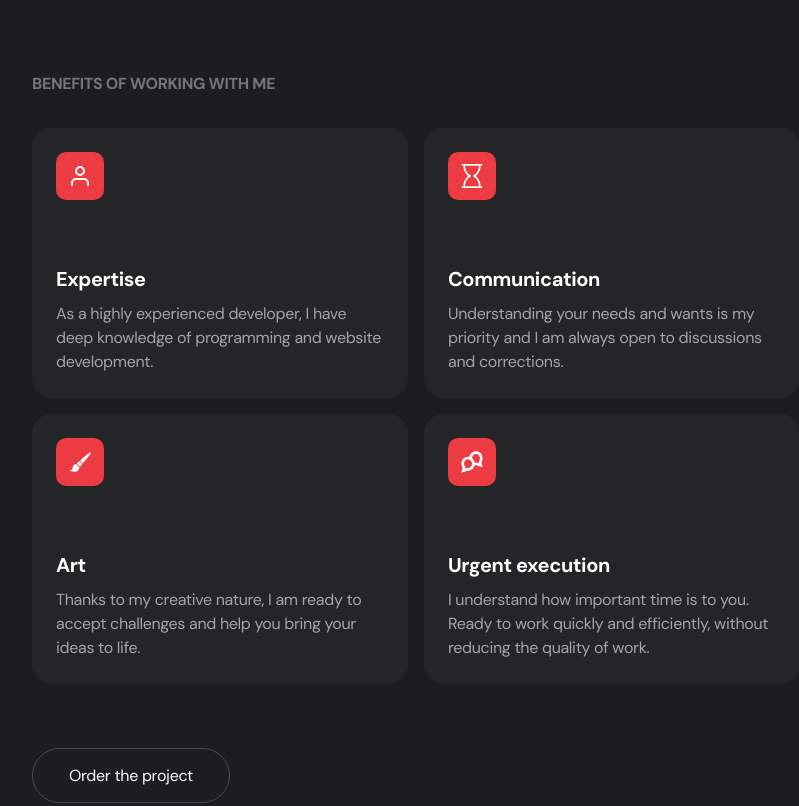
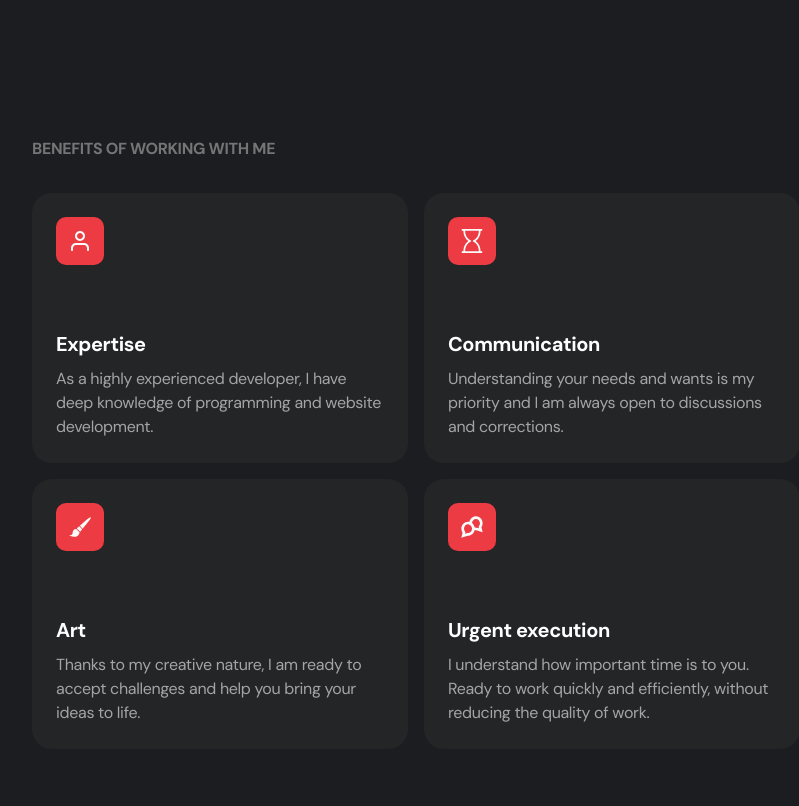
Before and after one commit to Levando21/lloyd-jefferson-, a website built with Vite: page src/index.html in a window 1280 px wide. Shown: the top 806 px of the page, without its empty margins (224-1023 px from the left). Built offline with nearby package versions, Linux system fonts and the light colour scheme; files whose address does not match are found by name.

Commit message:
updeate styles.css
padding section

```diff
--- a/src/css/reset.css
+++ b/src/css/reset.css
@@ -4,7 +4,11 @@ a:visited,
 a:hover {
   text-decoration: none;
 }
-
+*,
+::after,
+::before {
+  box-sizing: border-box;
+}
 body,
 h1,
 h2,
--- a/src/css/styles.css
+++ b/src/css/styles.css
@@ -58,6 +58,10 @@ body {
   margin: 0 auto;
 }
 
+section {
+  padding: 16px 0 16px 0;
+}
+
 @media screen and (min-device-pixel-ratio: 2),
   (min-resolution: 192dpi),
   (min-resolution: 2dppx) {
@@ -66,7 +70,11 @@ body {
 @media screen and (min-width: 768px) {
   .container {
     max-width: 768px;
-    padding: 24px 0 24px 0;
+    padding: 25px 0 25px 0;
+  }
+
+  .section {
+    padding: 25px 0 25px 0;
   }
 }
 
@@ -74,6 +82,10 @@ body {
 @media screen and (min-width: 1440px) {
   .container {
     max-width: 1440px;
+    padding: 41px 0 41px 0;
+  }
+
+  .section {
     padding: 41px 0 41px 0;
   }
 }
```
